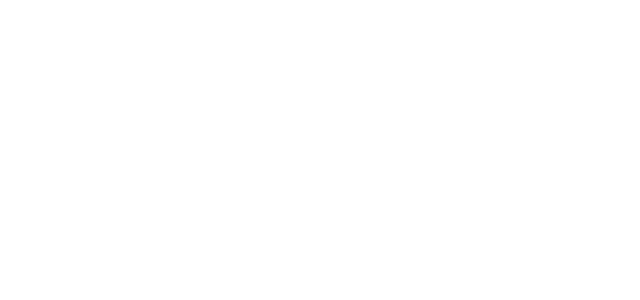
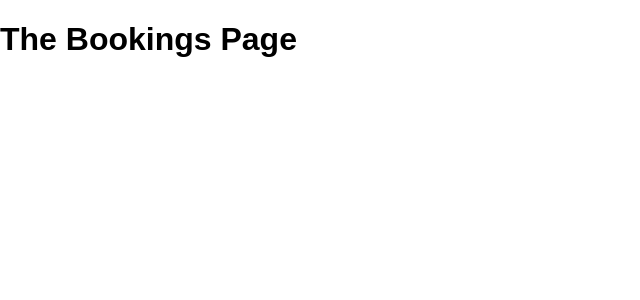
Before and after one commit to nateolin/GraphQL-React-WebApp, a React (Create React App) app: page /bookings in a window 1280 px wide. Shown: the top 300 px of the page, without its empty margins (0-640 px from the left). Built offline with nearby package versions, Linux system fonts and the light colour scheme.

Commit message:
Finishing touches for initial navigation

```diff
--- a/src/App.js
+++ b/src/App.js
@@ -3,6 +3,8 @@
 import { BrowserRouter, Route, Redirect, Switch } from "react-router-dom";
 
 import AuthPage from "./pages/Auth";
+import EventsPage from "./pages/Events";
+import BookingsPage from "./pages/Bookings";
 
 function App() {
   return (
@@ -10,8 +12,8 @@
       <Switch>
         <Redirect from="/" to="/auth" exact />
         <Route path="/auth" component={AuthPage} />
-        <Route path="/events" component={null} />
-        <Route path="/bookings" component={null} />
+        <Route path="/events" component={EventsPage} />
+        <Route path="/bookings" component={BookingsPage} />
       </Switch>
     </BrowserRouter>
   );
--- /dev/null
+++ b/src/pages/Bookings.js
@@ -0,0 +1,9 @@
+import React, { Component } from 'react';
+
+class BookingsPage extends Component {
+    render() {
+        return (<h1>The Bookings Page</h1>);
+    }
+}
+
+export default BookingsPage;
--- /dev/null
+++ b/src/pages/Events.js
@@ -0,0 +1,9 @@
+import React, { Component } from 'react';
+
+class EventsPage extends Component {
+    render() {
+        return (<h1>The Events Page</h1>);
+    }
+}
+
+export default EventsPage;
```
